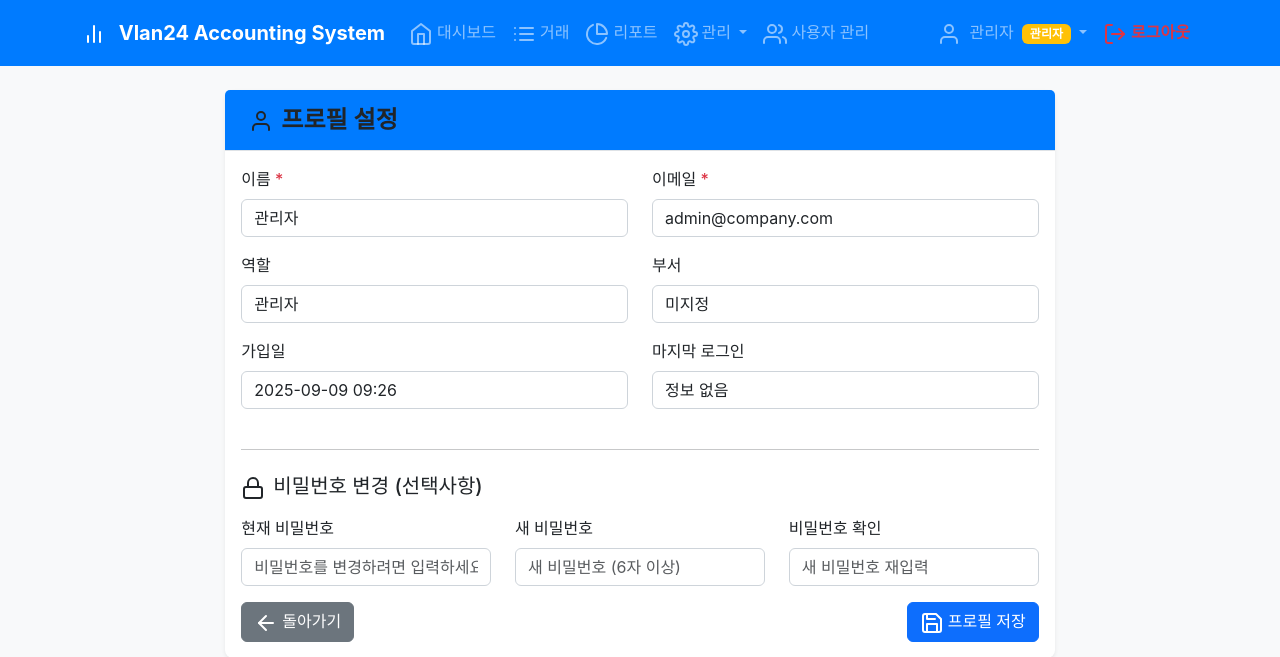
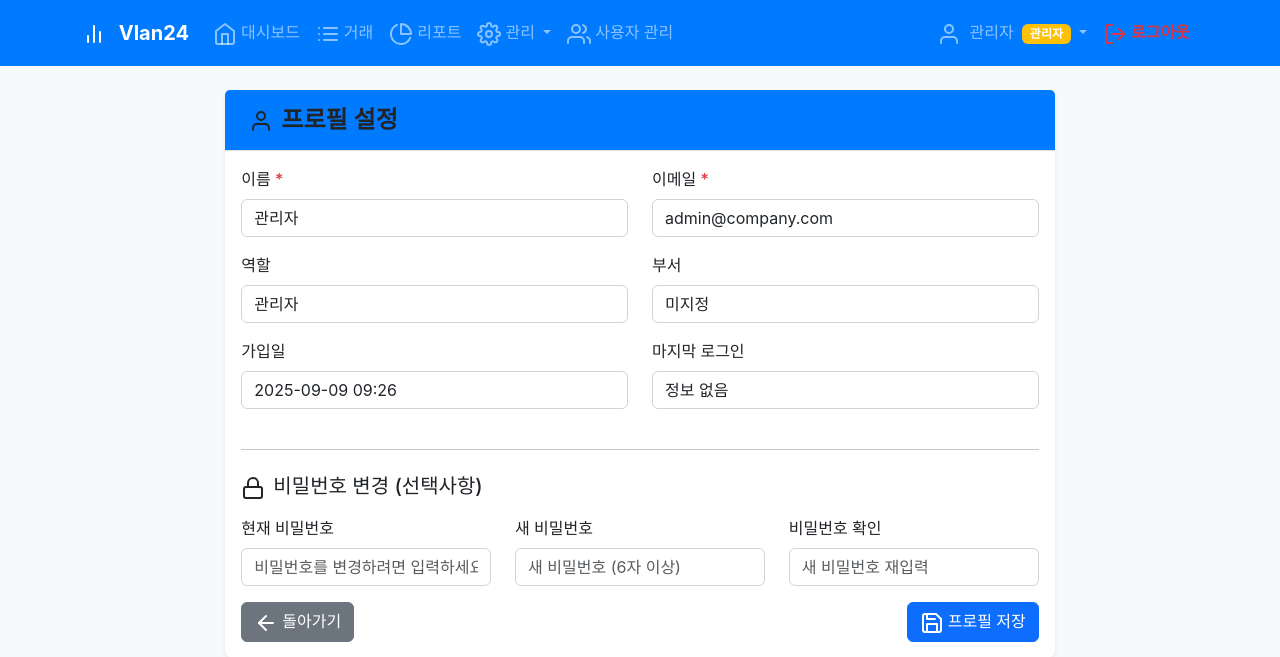
Before and after one commit to BappyMustafiz/fin-flow-korea, a Flask app: page /profile in a window 1280 px wide. Shown: the top 657 px of the page. Run offline with Flask 3, Linux system fonts and the light colour scheme; a user stored in the database is signed in; data comes from the database, SQL or seed files in the repository; some libraries are stand-ins or nearby versions.

Commit message:
Simplify the system name to just Vlan24 across all documentation and interfaces
Updates the project's branding and documentation from "Vlan24 Accounting System" to "Vlan24" for conciseness.

Replit-Commit-Author: Agent
Replit-Commit-Session-Id: 49c2422b-c4ec-4699-8c39-1613e6d0f652
Replit-Commit-Checkpoint-Type: full_checkpoint
Replit-Commit-Screenshot-Url: https://storage.googleapis.com/screenshot-production-us-central1/aa08e5f1-68c4-4712-a019-15a843020e4e/49c2422b-c4ec-4699-8c39-1613e6d0f652/gqHfHjB

```diff
--- a/generate_manual_pdf.py
+++ b/generate_manual_pdf.py
@@ -1,6 +1,6 @@
 #!/usr/bin/env python3
 """
-Vlan24 Accounting System 사용자 매뉴얼 PDF 생성기
+Vlan24 사용자 매뉴얼 PDF 생성기
 """
 
 import markdown
@@ -174,7 +174,7 @@ def generate_pdf_manual():
         <head>
             <meta charset="UTF-8">
             <meta name="viewport" content="width=device-width, initial-scale=1.0">
-            <title>Vlan24 Accounting System 사용자 매뉴얼</title>
+            <title>Vlan24 사용자 매뉴얼</title>
             {css_style}
         </head>
         <body>
--- a/routes.py
+++ b/routes.py
@@ -18,7 +18,7 @@ import io
 TEXTS = {
     'ko': {
         # 네비게이션
-        'brand': 'Vlan24 Accounting System',
+        'brand': 'Vlan24',
         'dashboard': '대시보드',
         'connections': '연결 관리',
         'transactions': '거래 내역',
@@ -88,7 +88,7 @@ TEXTS = {
     },
     'en': {
         # 네비게이션
-        'brand': 'Vlan24 Accounting System',
+        'brand': 'Vlan24',
         'dashboard': 'Dashboard',
         'connections': 'Connections',
         'transactions': 'Transactions',
@@ -1987,7 +1987,7 @@ def export_csv(data, report_type, start_date, end_date):
     writer = csv.writer(output)
 
     # 리포트 헤더 정보
-    writer.writerow(['Vlan24 Accounting System - 재무 리포트'])
+    writer.writerow(['Vlan24 - 재무 리포트'])
     writer.writerow([f'기간: {start_date} ~ {end_date}'])
     writer.writerow([f'생성일: {datetime.now().strftime("%Y-%m-%d %H:%M")}'])
     writer.writerow([''])
@@ -2080,7 +2080,7 @@ def export_excel(data, report_type, start_date, end_date):
     metadata = {
         '정보': ['리포트명', '생성일시', '기간', '데이터 건수'],
         '값': [
-            'Vlan24 Accounting System 재무리포트',
+            'Vlan24 재무리포트',
             datetime.now().strftime('%Y년 %m월 %d일 %H:%M'),
             f'{start_date} ~ {end_date}',
             f'{len(data)}개월'
--- a/templates/alerts.html
+++ b/templates/alerts.html
@@ -1,6 +1,6 @@
 {% extends "layout.html" %}
 
-{% block title %}알림/설정 - Vlan24 Accounting System{% endblock %}
+{% block title %}알림/설정 - Vlan24{% endblock %}
 
 {% block content %}
 <div class="row mb-4">
--- a/templates/audit.html
+++ b/templates/audit.html
@@ -1,6 +1,6 @@
 {% extends "layout.html" %}
 
-{% block title %}감사 로그 - Vlan24 Accounting System{% endblock %}
+{% block title %}감사 로그 - Vlan24{% endblock %}
 
 {% block content %}
 <div class="row mb-4">
--- a/templates/auth/login.html
+++ b/templates/auth/login.html
@@ -3,7 +3,7 @@
 <head>
     <meta charset="UTF-8">
     <meta name="viewport" content="width=device-width, initial-scale=1.0">
-    <title>로그인 - Vlan24 Accounting System</title>
+    <title>로그인 - Vlan24</title>
     <link href="https://cdn.jsdelivr.net/npm/bootstrap@5.3.0/dist/css/bootstrap.min.css" rel="stylesheet">
     <link href="https://fonts.googleapis.com/css2?family=Noto+Sans+KR:wght@300;400;500;700&display=swap" rel="stylesheet">
     <script src="https://unpkg.com/feather-icons"></script>
--- a/templates/auth/register.html
+++ b/templates/auth/register.html
@@ -3,7 +3,7 @@
 <head>
     <meta charset="UTF-8">
     <meta name="viewport" content="width=device-width, initial-scale=1.0">
-    <title>회원가입 - Vlan24 Accounting System</title>
+    <title>회원가입 - Vlan24</title>
     <link href="https://cdn.jsdelivr.net/npm/bootstrap@5.3.0/dist/css/bootstrap.min.css" rel="stylesheet">
     <link href="https://fonts.googleapis.com/css2?family=Noto+Sans+KR:wght@300;400;500;700&display=swap" rel="stylesheet">
     <script src="https://unpkg.com/feather-icons"></script>
@@ -89,7 +89,7 @@
             <div class="register-header">
                 <h1><i data-feather="user-plus" style="width: 2rem; height: 2rem;"></i></h1>
                 <h1>회원가입</h1>
-                <p>Vlan24 Accounting System에 가입하세요</p>
+                <p>Vlan24에 가입하세요</p>
             </div>
 
             {% with messages = get_flashed_messages(with_categories=true) %}
--- a/templates/base.html
+++ b/templates/base.html
@@ -6,7 +6,7 @@
     <meta http-equiv="Cache-Control" content="no-cache, no-store, must-revalidate">
     <meta http-equiv="Pragma" content="no-cache">
     <meta http-equiv="Expires" content="0">
-    <title>{% block title %}Vlan24 Accounting System{% endblock %}</title>
+    <title>{% block title %}Vlan24{% endblock %}</title>
 
     <!-- Bootstrap CSS -->
     <link href="https://cdn.jsdelivr.net/npm/bootstrap@5.3.0/dist/css/bootstrap.min.css" rel="stylesheet">
@@ -26,7 +26,7 @@
         <div class="container">
             <a class="navbar-brand fw-bold" href="{{ url_for('dashboard') }}">
                 <i data-feather="bar-chart-2" class="me-2"></i>
-                Vlan24 Accounting System
+                Vlan24
             </a>
 
             <button class="navbar-toggler" type="button" data-bs-toggle="collapse" data-bs-target="#navbarNav">
--- a/templates/categories.html
+++ b/templates/categories.html
@@ -1,6 +1,6 @@
 {% extends "layout.html" %}
 
-{% block title %}분류 관리 - Vlan24 Accounting System{% endblock %}
+{% block title %}분류 관리 - Vlan24{% endblock %}
 
 {% block content %}
 <div class="row">
--- a/templates/connections.html
+++ b/templates/connections.html
@@ -1,6 +1,6 @@
 {% extends "layout.html" %}
 
-{% block title %}연결 관리 - Vlan24 Accounting System{% endblock %}
+{% block title %}연결 관리 - Vlan24{% endblock %}
 
 {% block content %}
 <div class="row mb-4">
--- a/templates/dashboard.html
+++ b/templates/dashboard.html
@@ -1,6 +1,6 @@
 {% extends "layout.html" %}
 
-{% block title %}대시보드 - Vlan24 Accounting System{% endblock %}
+{% block title %}대시보드 - Vlan24{% endblock %}
 
 {% block content %}
 <div class="row mb-4">
--- a/templates/edit_transaction.html
+++ b/templates/edit_transaction.html
@@ -1,6 +1,6 @@
 {% extends "layout.html" %}
 
-{% block title %}거래 수정 - Vlan24 Accounting System{% endblock %}
+{% block title %}거래 수정 - Vlan24{% endblock %}
 
 {% block content %}
 <div class="row mb-4">
--- a/templates/layout.html
+++ b/templates/layout.html
@@ -3,7 +3,7 @@
 <head>
     <meta charset="UTF-8">
     <meta name="viewport" content="width=device-width, initial-scale=1.0">
-    <title>{% block title %}Vlan24 Accounting System{% endblock %}</title>
+    <title>{% block title %}Vlan24{% endblock %}</title>
 
     <!-- Bootstrap CSS -->
     <link href="https://cdn.jsdelivr.net/npm/bootstrap@5.3.0/dist/css/bootstrap.min.css" rel="stylesheet">
--- a/templates/profile.html
+++ b/templates/profile.html
@@ -1,6 +1,6 @@
 {% extends "base.html" %}
 
-{% block title %}프로필 설정 - Vlan24 Accounting System{% endblock %}
+{% block title %}프로필 설정 - Vlan24{% endblock %}
 
 {% block content %}
 <div class="row">
--- a/templates/reports.html
+++ b/templates/reports.html
@@ -1,6 +1,6 @@
 {% extends "layout.html" %}
 
-{% block title %}리포트 - Vlan24 Accounting System{% endblock %}
+{% block title %}리포트 - Vlan24{% endblock %}
 
 {% block content %}
 <div class="row mb-4">
--- a/templates/rules.html
+++ b/templates/rules.html
@@ -1,6 +1,6 @@
 {% extends "layout.html" %}
 
-{% block title %}분류 규칙 - Vlan24 Accounting System{% endblock %}
+{% block title %}분류 규칙 - Vlan24{% endblock %}
 
 {% block content %}
 <div class="row mb-4">
--- a/templates/transactions.html
+++ b/templates/transactions.html
@@ -1,6 +1,6 @@
 {% extends "layout.html" %}
 
-{% block title %}거래 내역 - Vlan24 Accounting System{% endblock %}
+{% block title %}거래 내역 - Vlan24{% endblock %}
 
 {% block extra_css %}
 <style>
--- a/templates/users.html
+++ b/templates/users.html
@@ -1,6 +1,6 @@
 {% extends "layout.html" %}
 
-{% block title %}사용자 관리 - Vlan24 Accounting System{% endblock %}
+{% block title %}사용자 관리 - Vlan24{% endblock %}
 
 {% block content %}
 <div class="row mb-4">
--- a/templates/vendors.html
+++ b/templates/vendors.html
@@ -1,6 +1,6 @@
 {% extends "layout.html" %}
 
-{% block title %}업체 관리 - Vlan24 Accounting System{% endblock %}
+{% block title %}업체 관리 - Vlan24{% endblock %}
 
 {% block content %}
 <div class="row">
```
Also changed, not shown: replit.md (+2 -2 lines), 한국형_오픈뱅킹_회계시스템_사용자_매뉴얼.md (+3 -3 lines).
